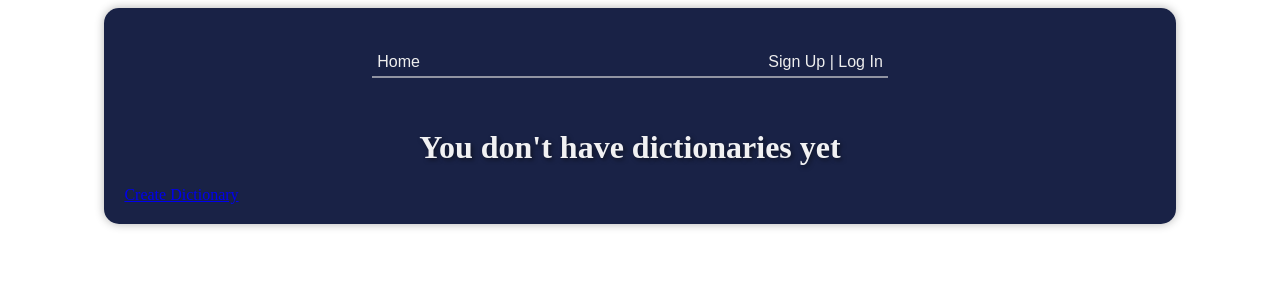
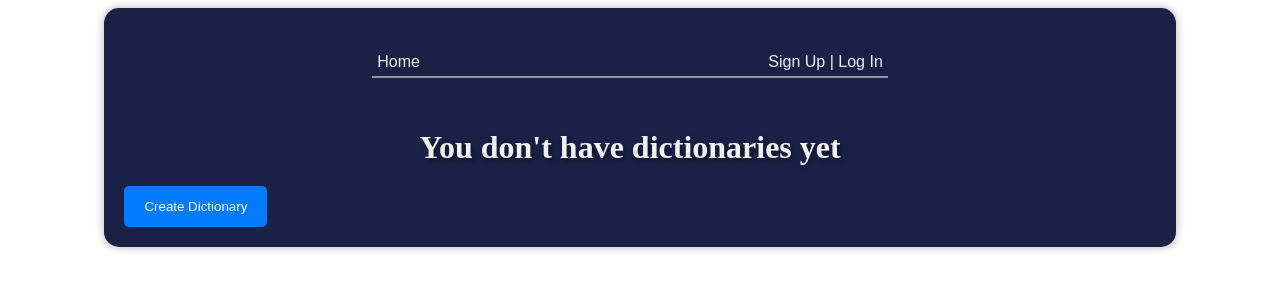
Before and after one commit to F-redy/assistant_in_learning_new_words, a Django app: page /words/show-dictionaries/ in a window 1280 px wide. Shown: the top 300 px of the page. Run offline with Django 4.2, Linux system fonts and the light colour scheme; data that the repository does not hold is empty.

Commit message:
add button Create Dictionary

```diff
--- a/templates/words/show_all_dictionaries_user.html
+++ b/templates/words/show_all_dictionaries_user.html
@@ -74,7 +74,9 @@
 
         <h1>You don't have dictionaries yet</h1>
 
-        <a href="{% url 'words:add_dictionary' %}" class="btn btn-success">Create Dictionary</a>
+        <a href="{% url 'words:add_dictionary' %}" class="btn btn-success">
+            <button>Create Dictionary</button>
+        </a>
 
     {% endif %}
 
```
